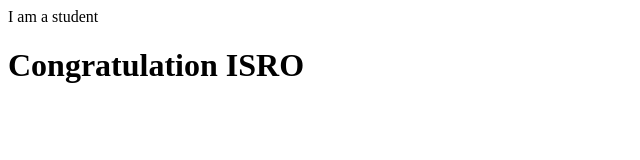
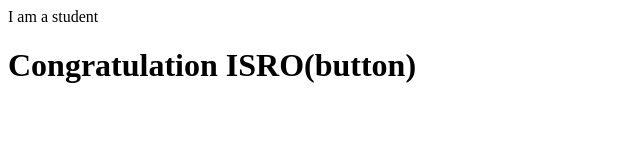
Before and after one commit to RaunakRaj123/localrepo, a plain HTML site: page index.html in a window 1280 px wide. Shown: the whole page, without its empty margins (0-640 px from the left). Drawn offline with Linux system fonts and the light colour scheme.

Commit message:
Add button

```diff
--- a/index.html
+++ b/index.html
@@ -1,2 +1,2 @@
 <p>I am a student</p>
-<h1>Congratulation ISRO</h1>
+<h1>Congratulation ISRO(button)</h1>
```
